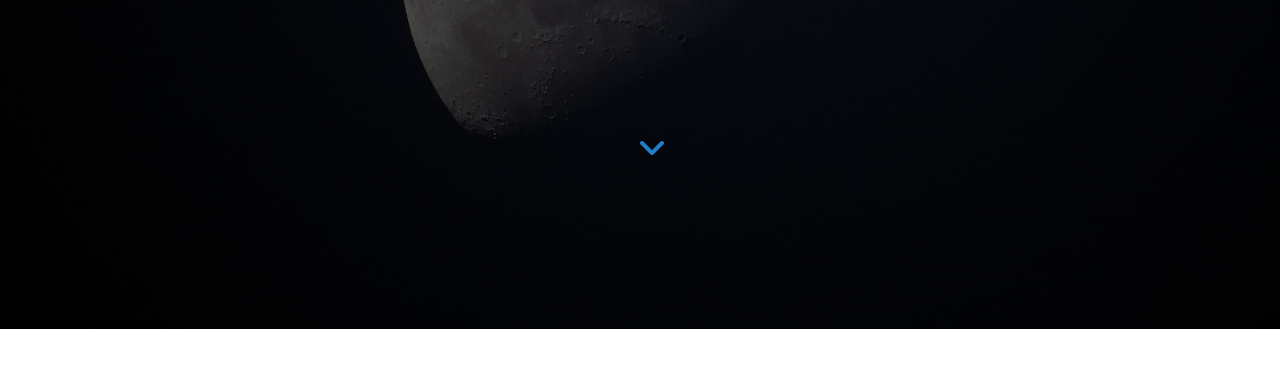
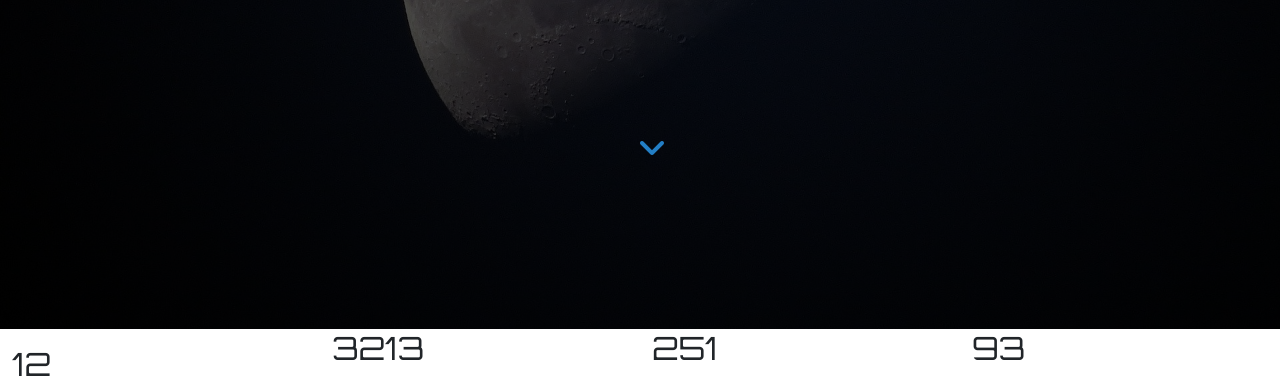
Before and after one commit to chiaragambaretti/Black_template, a plain HTML site: page index.html in a window 1280 px wide. Shown: the part 525-916 px from the top of the page. Before the commit the page ends 854 px from the top, so only its background shows below. Drawn offline with nearby package versions, Linux system fonts and the light colour scheme.

Commit message:
modifica sezione1

```diff
--- a/index.html
+++ b/index.html
@@ -54,7 +54,6 @@
     <!-- NAVBAR END -->
     <!-- ---------------------------------- -->
     <!-- HEADER START -->
-
     <header class="container-fluid header-custom d-flex align-items-center">
 
         <div class="row">
@@ -68,20 +67,39 @@
             </div>
         </div>
      </header>
-
+     <!-- HEADER END -->
 <main>
-
+  <!-- SECTION 1 START -->
   <section class="container-fluid">
 
-    <div class="row">
+      <div class="row">
 
-      <div class="col-12 col-md-6"></div>
+        <div class="col-12 col-md-3">
+          <p class="p-custom"></p>
+          <h2>12</h2>
+        </div>
 
-    </div>
+        <div class="col-12 col-md-3">
+          <h2>3213</h2>
+        </div>
+
+        <div class="col-12 col-md-3">
+          <h2>251</h2>
+        </div>
+
+        <div class="col-12 col-md-3">
+          <h2>93</h2>
+        </div>
 
 
 
+      </div>
+
+
   </section>
+
+
+
 
 
 
--- a/style.css
+++ b/style.css
@@ -87,6 +87,3 @@ h1{
         opacity: 1; bottom: 10%;
     }
 }
-/* css header end */
-/* -------------------------------- */
-/* css main */
```
